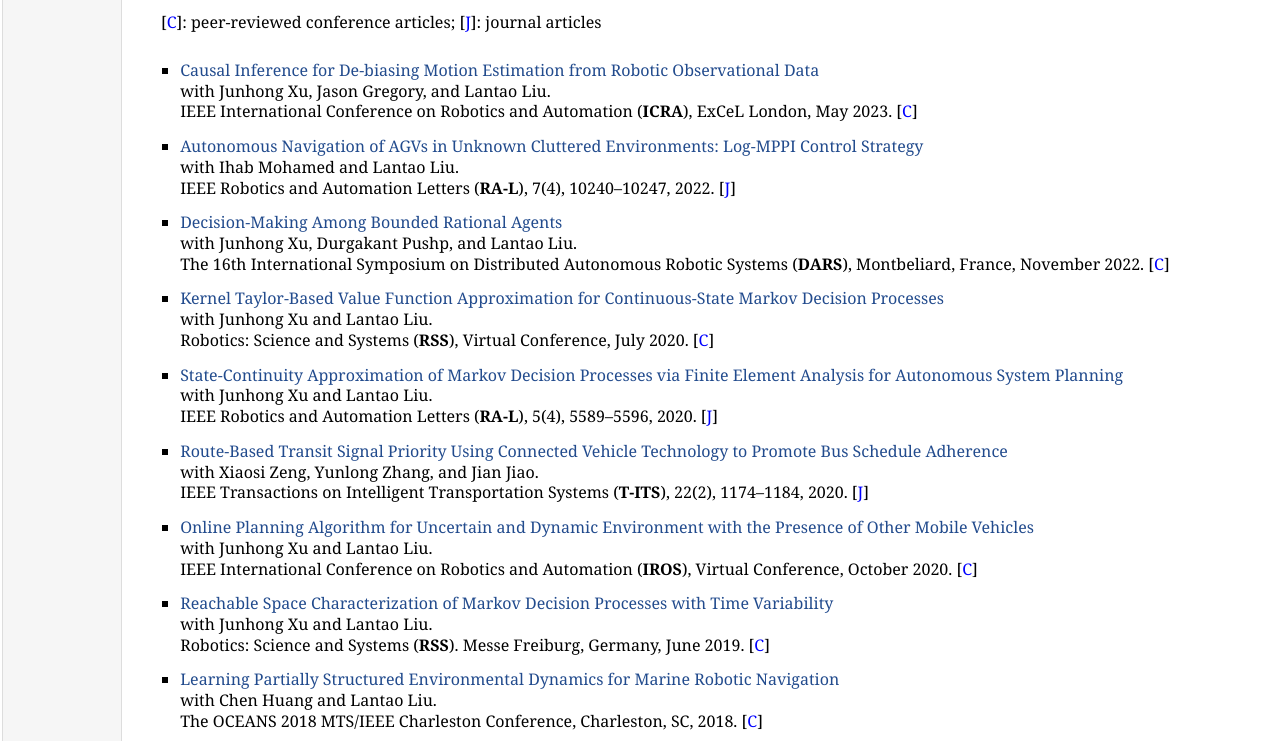
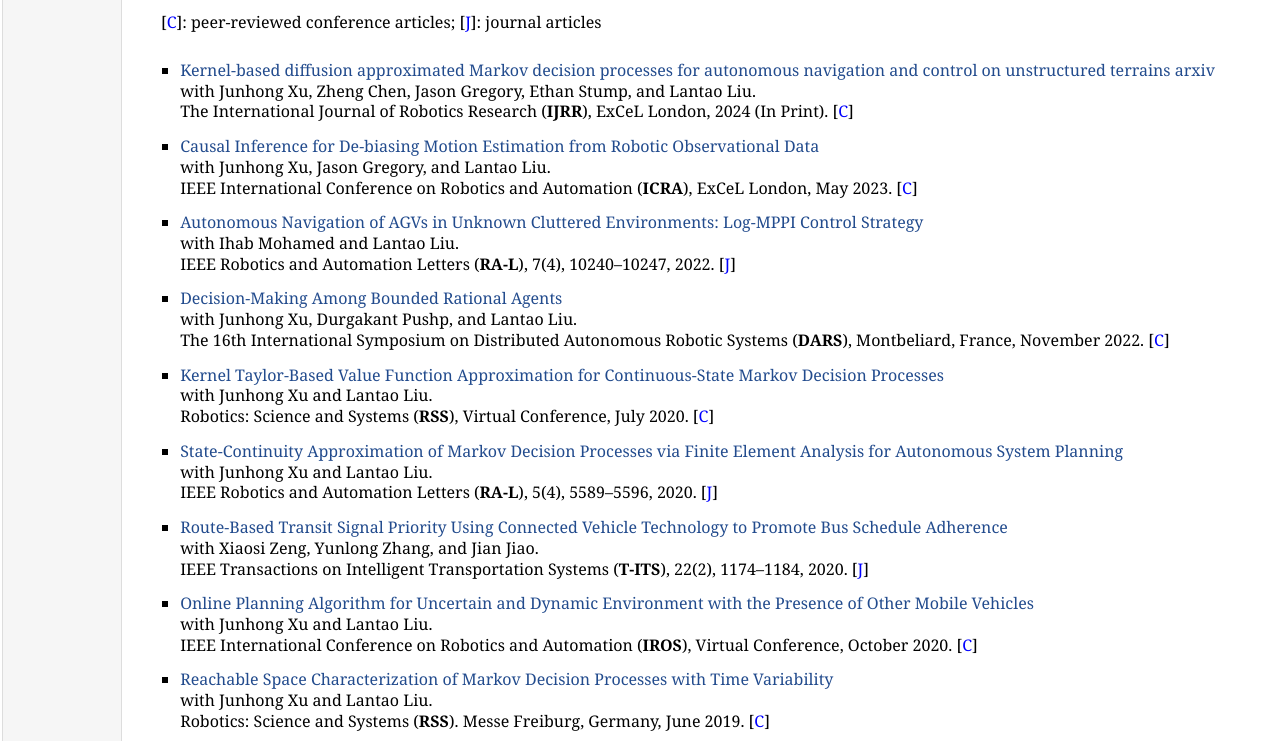
Before and after one commit to yinkai08/yinkai08.github.io, a plain HTML site: page publications.html in a window 1280 px wide. Shown: the part 62-803 px from the top of the page. Drawn offline with Linux system fonts and the light colour scheme.

Commit message:
update IJRR 2024

```diff
--- a/publications.html
+++ b/publications.html
@@ -21,6 +21,13 @@
 <p>&nbsp;&nbsp;&nbsp;&nbsp;&nbsp;[<span style="color:blue;">C</span>]: peer-reviewed conference articles; [<span style="color:blue;">J</span>]: journal articles
 <br />
 <br /></p>
+<ul>
+<li><p><a href="https://journals.sagepub.com/doi/abs/10.1177/02783649231225977">Kernel-based diffusion approximated Markov decision processes for autonomous navigation and control on unstructured terrains</a>
+<a href="https://arxiv.org/abs/2111.08748">arxiv</a><br />
+with Junhong Xu, Zheng Chen, Jason Gregory, Ethan Stump, and Lantao Liu.<br />
+The International Journal of Robotics Research (<b>IJRR</b>), ExCeL London, 2024 (In Print). [<span style="color:blue;">C</span>]</p>
+</li>
+</ul>
 <ul>
 <li><p><a href="https://arxiv.org/pdf/2210.08679">Causal Inference for De-biasing Motion Estimation from Robotic Observational Data</a>  <br />
 with Junhong Xu, Jason Gregory, and Lantao Liu.<br />
```
Also changed, not shown: 2 other files.
